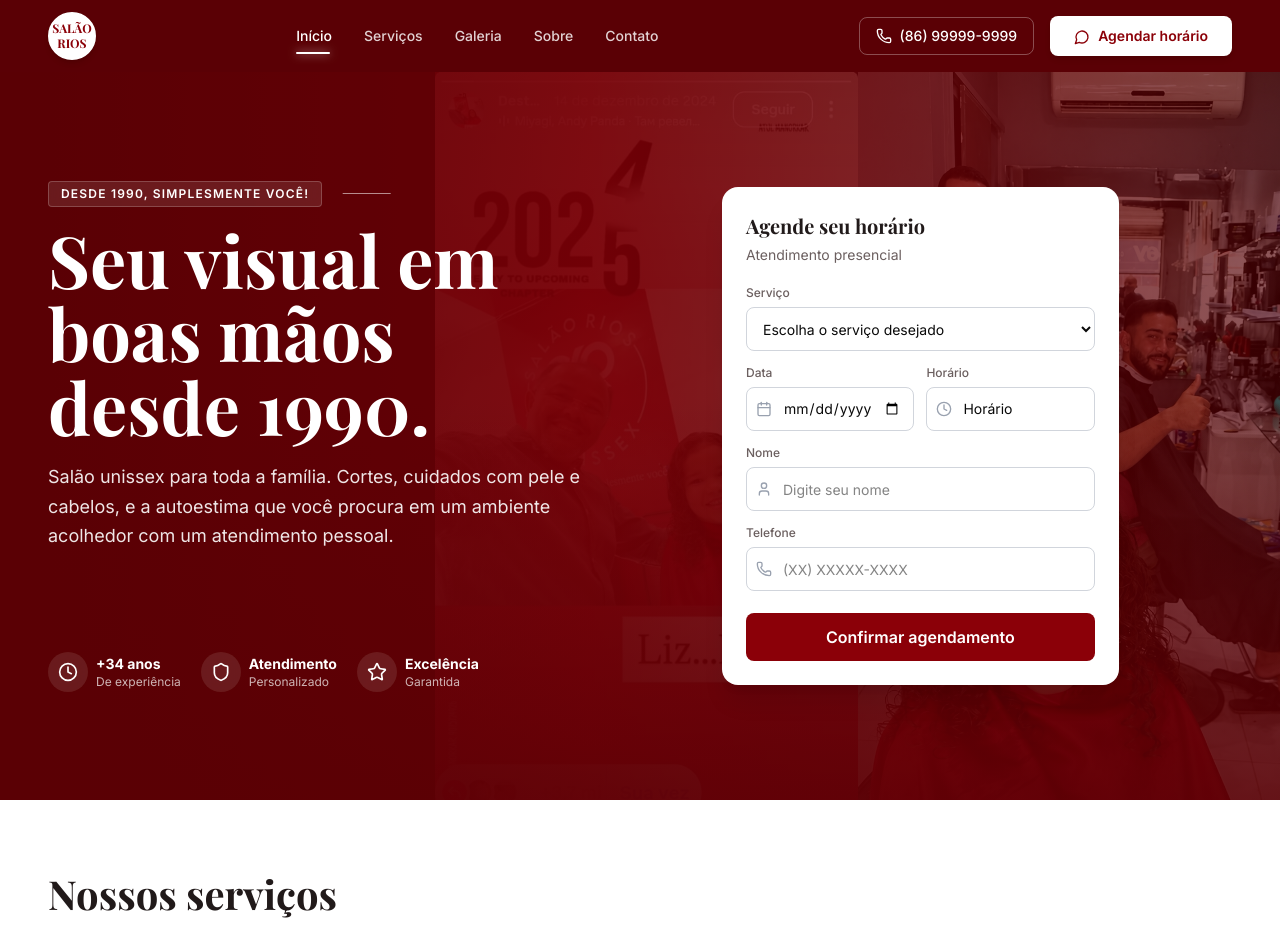
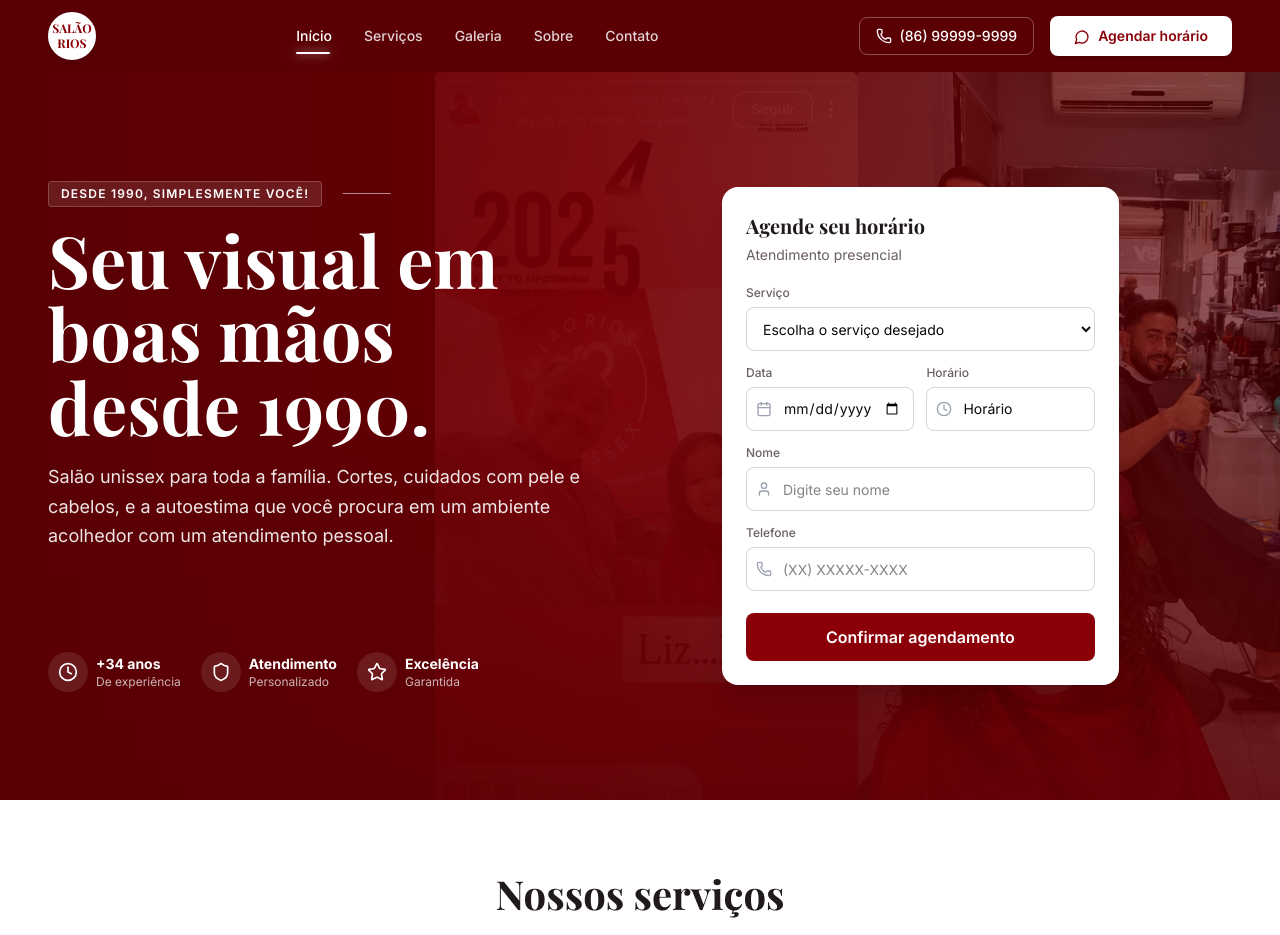
Before and after one commit to leal003/Salao_Rios, a React (Vite) app: page / in a window 1280 px wide. Shown: the top 935 px of the page. Built offline with nearby package versions, Linux system fonts and the light colour scheme.

Commit message:
Centraliza título dos serviços

```diff
--- a/src/app/components/sections/Services.tsx
+++ b/src/app/components/sections/Services.tsx
@@ -58,7 +58,7 @@ export const Services: React.FC = () => {
   return (
     <section id="services" ref={sectionRef} className="py-[clamp(2.5rem,8vh,4rem)] bg-white">
       <div className="max-w-[1400px] mx-auto px-[clamp(1rem,4vw,3rem)]">
-        <div ref={titleRef} className="mb-[clamp(1.5rem,4vh,2rem)]">
+        <div ref={titleRef} className="mb-[clamp(1.5rem,4vh,2rem)] text-center">
           <h2 className="text-[clamp(2rem,4vw,2.5rem)] font-bold text-[#211A1A]" style={{ fontFamily: 'Playfair Display, serif' }}>
             Nossos serviços
           </h2>
```
Also changed, not shown: 2 other files (tests, documents, lock files or other folders).
